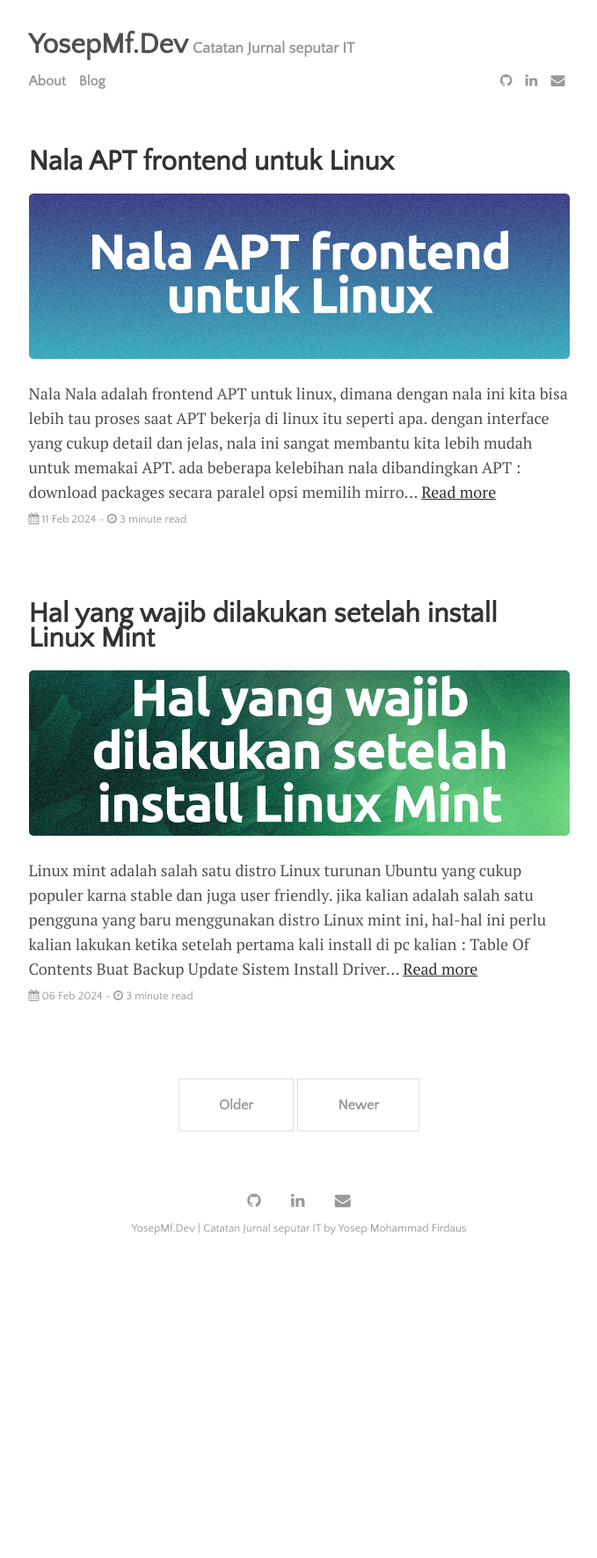
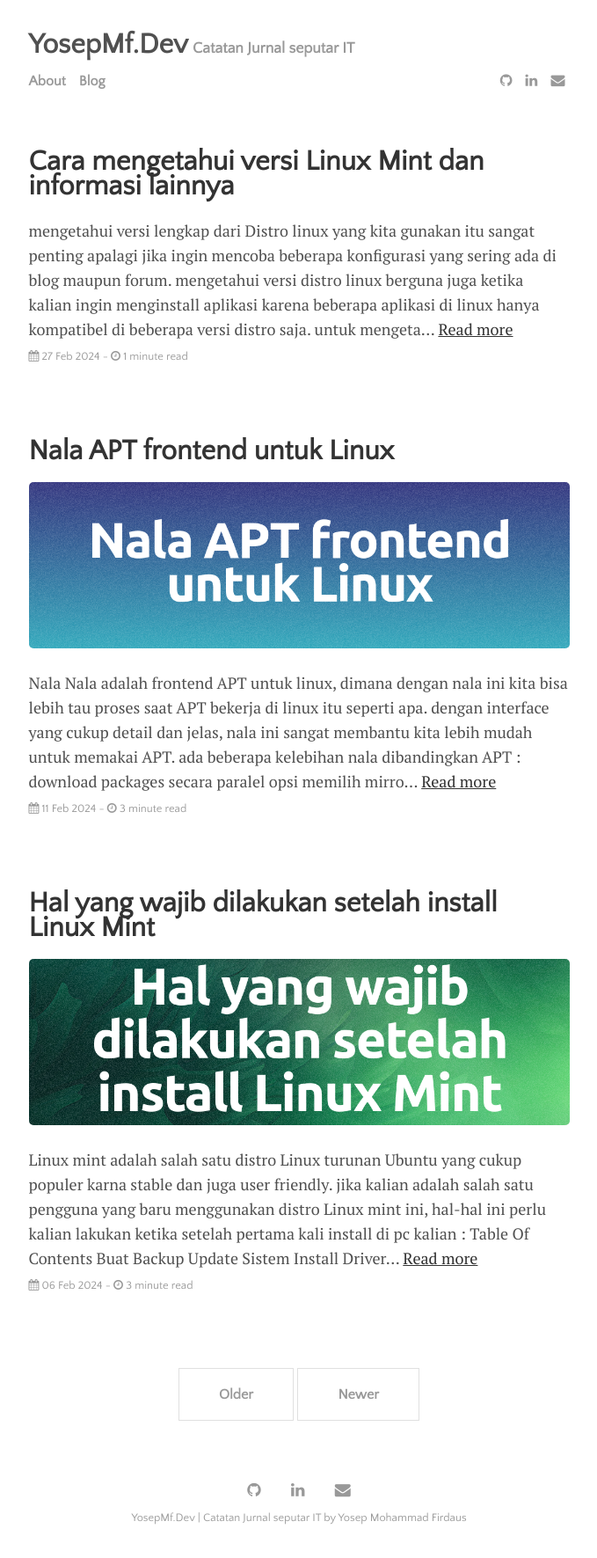
Before and after one commit to yosepmf/YosepMf.github.io, a Jekyll site: the page built from index.html, in a window 1280 px wide. Shown: the whole page at 88% size, without its empty margins (300-979 px from the left). Built offline with Jekyll 4.4.1, drawn with Linux system fonts in a browser that asks for light colours; the list of posts is cut into pages by our own code; before the commit the page ends 1442 px from its top, so only the background shows below that; part of the change alters nothing that is shown.

Commit message:
2024-02-27

```diff
--- /dev/null
+++ b/_posts/2024-02-27-cek-versi-linuxmint.md
@@ -0,0 +1,81 @@
+---
+layout: post
+title: "Cara mengetahui versi Linux Mint dan informasi lainnya"
+author: "Yosep Mohammad Firdaus"
+categories: journal
+tags: [Linux,Linux Mint,Ubuntu,Debian.]
+image:
+---
+
+mengetahui versi lengkap dari Distro linux yang kita gunakan
+itu sangat penting apalagi jika ingin mencoba beberapa konfigurasi
+yang sering ada di blog maupun forum.
+
+mengetahui versi distro linux berguna juga ketika kalian ingin menginstall aplikasi
+karena beberapa aplikasi di linux hanya kompatibel di beberapa
+versi distro saja.
+
+untuk mengetahui versi linux mint yang kalian gunakan,
+gunakan perintah berikut di terminal :
+> lsb_release -a
+
+perintah ini akan menunjukan informasi detail distro linux yang
+kita gunakan dan juga versi distribusi distro linux yang digunakan.
+
+![lsb](/assets/img/2024-02-27/lsb_release1.png)
+
+# Cara lain untuk mengetahui versi linux mint yang kita gunakan
+
+Alternatif lain kalian bisa menggunakan perintah ini di terminal:
+> cat /etc/lsb-release
+
+output dari perintah di atas adalah sebagai berikut:
+
+![lsb](/assets/img/2024-02-27/lsb_release2.png)
+
+kalian bisa menggunakan perintah ini juga untuk mengetahui
+versi linux mint yang kalian gunakan:
+
+> cat /etc/issue
+
+maka output dari perintah di atas adalah sebagai berikut :
+
+![lsb](/assets/img/2024-02-27/lsb_release3.png)
+
+# Cara mengetahui versi linux mint versi gambar
+
+cara ini yang paling mudah untuk kalian gunakan ketika ingin
+mengetahui versi linux mint yang kalian pakai.
+
+kalian cukup pergi ke menu system settings
+setelah itu kalian pilih system info.
+
+![lsb](/assets/img/2024-02-27/lsb_release4.png)
+
+maka akan muncul informasi detail distro linux yang kalian gunakan
+
+![lsb](/assets/img/2024-02-27/lsb_release5.png)
+
+# Cara mengetahui versi linux menggunakan Neofetch
+
+yang terakhir kalian bisa menggunakan aplikasi neofetch.
+aplikasi ini menampilkan informasi distro linux kalian dengan cukup
+detail dan lebih menarik.
+
+untuk menginstall neofetch silahkan langsung install sesuai dengan
+distro linux yang kalian pakai, sebagai contoh karna disini
+saya menggunakan linux mint. maka perintahnya sebagai berikut:
+
+> sudo apt install neofetch
+
+setelah terinstall kalian cukup jalankan neofetch di terminal:
+
+> neofetch
+
+tampilannya kurang lebih seperti ini :
+
+![lsb](/assets/img/2024-02-27/lsb_release6.png)
+
+oke kurang lebih seperti itu cara untuk mengetahui versi linux mint
+dan distro linux yang kalian gunakan.
+semoga dengan cara ini bisa membantu kalian.
```
Also changed, not shown: _posts/2024-02-06-wajib-install-di-linuxmint.md (line endings or trailing spaces), _posts/2024-02-11-apt-nala.md (line endings or trailing spaces), assets/img/2024-02-27/lsb_release1.png (added), assets/img/2024-02-27/lsb_release2.png (added), assets/img/2024-02-27/lsb_release3.png (added), assets/img/2024-02-27/lsb_release4.png (added), assets/img/2024-02-27/lsb_release5.png (added), assets/img/2024-02-27/lsb_release6.png (added).
